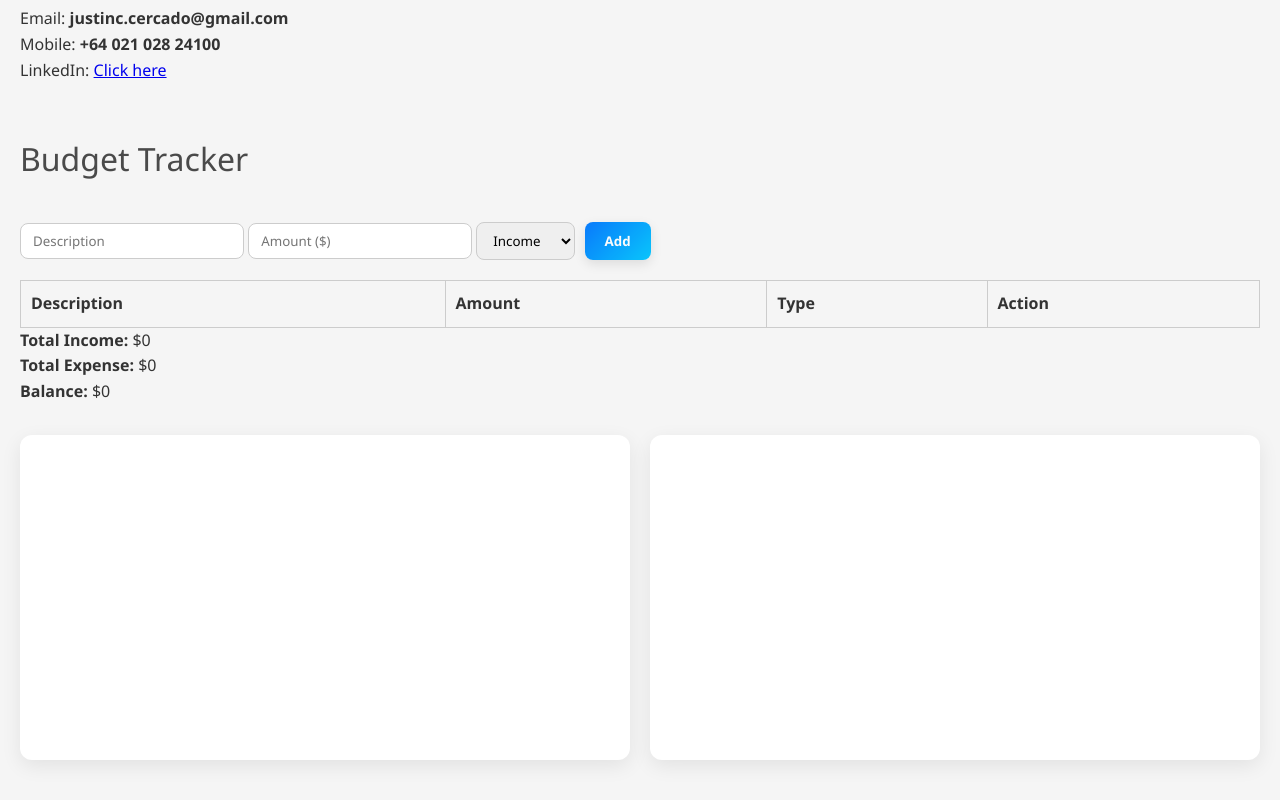
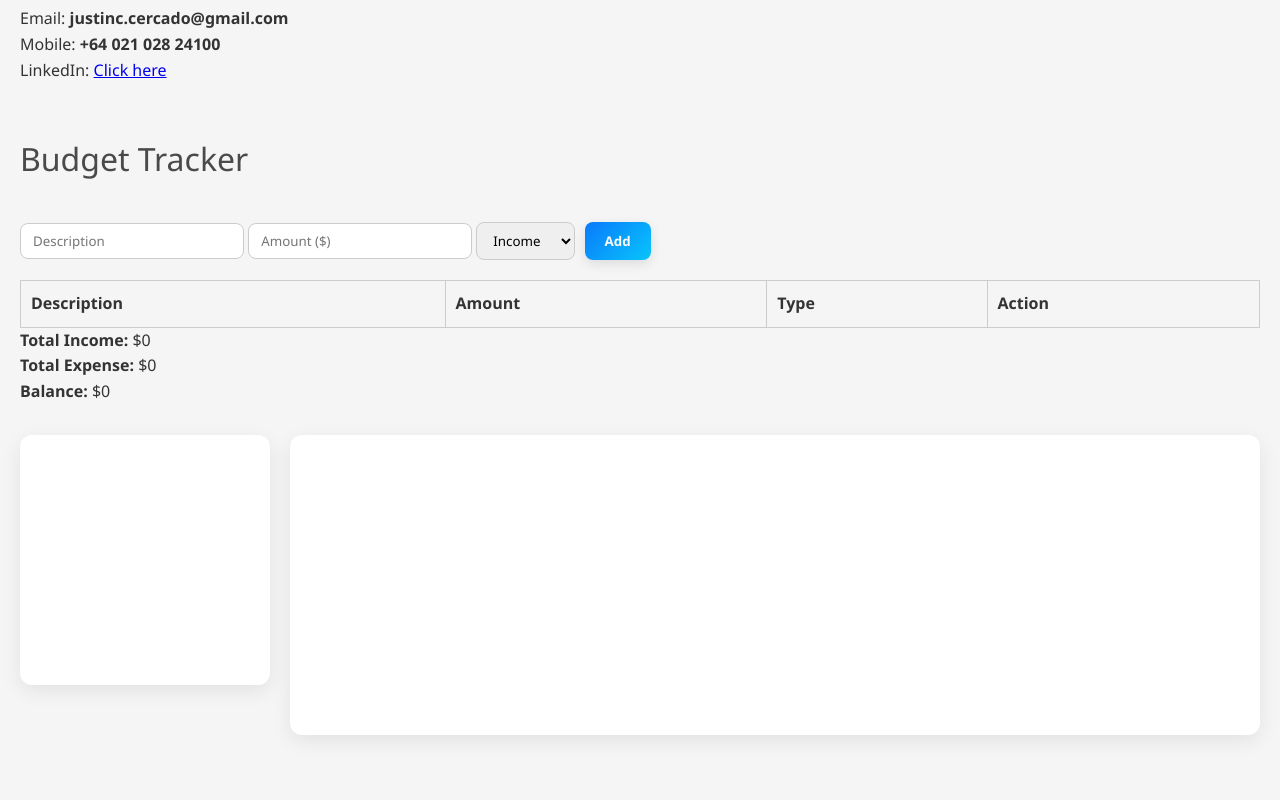
Before and after one commit to Boratching47/Portfolio-Web-Dev-Stats-Budgeting-Sheet, a plain HTML site: page index.html in a window 1280 px wide. Shown: the part 960-1760 px from the top of the page. Drawn offline with nearby package versions, Linux system fonts and the light colour scheme; grey boxes are pictures that could not be loaded.

Commit message:
Adjusted the Pie chart

```diff
--- a/script.js
+++ b/script.js
@@ -1,10 +1,14 @@
+// -------------------------
 // Dark Mode Toggle
+// -------------------------
 const darkToggle = document.getElementById('dark-toggle');
 darkToggle.addEventListener('click', () => {
     document.body.classList.toggle('dark-mode');
 });
 
+// -------------------------
 // Theme Selector
+// -------------------------
 const themeSelect = document.getElementById('theme-select');
 themeSelect.addEventListener('change', (e) => {
     document.querySelectorAll('.btn').forEach(btn => {
@@ -12,7 +16,9 @@ themeSelect.addEventListener('change', (e) => {
     });
 });
 
+// -------------------------
 // Budget Tracker Logic
+// -------------------------
 const budgetForm = document.getElementById('budget-form');
 const budgetTable = document.querySelector('#budget-table tbody');
 let budgetData = [];
@@ -60,7 +66,9 @@ function deleteItem(index) {
     renderBudget();
 }
 
+// -------------------------
 // Charts
+// -------------------------
 let pieChart, barChart;
 
 function updateCharts(income, expense) {
@@ -91,6 +99,7 @@ function updateCharts(income, expense) {
         data: pieData,
         options: {
             responsive: true,
+            maintainAspectRatio: false, // allow small size
             plugins: { legend: { position: 'bottom' } }
         }
     });
--- a/styles.css
+++ b/styles.css
@@ -222,8 +222,20 @@ table th, table td {
     gap: 20px;
 }
 
+/* Pie chart smaller, bar chart flexible */
+#pieChart {
+    flex: 0 0 250px;
+    max-width: 250px;
+    height: 250px !important;
+}
+
+#barChart {
+    flex: 1 1 300px;
+    min-width: 300px;
+    height: 300px;
+}
+
 canvas {
-    flex: 1 1 300px;
     background: #fff;
     padding: 20px;
     border-radius: 12px;
```
